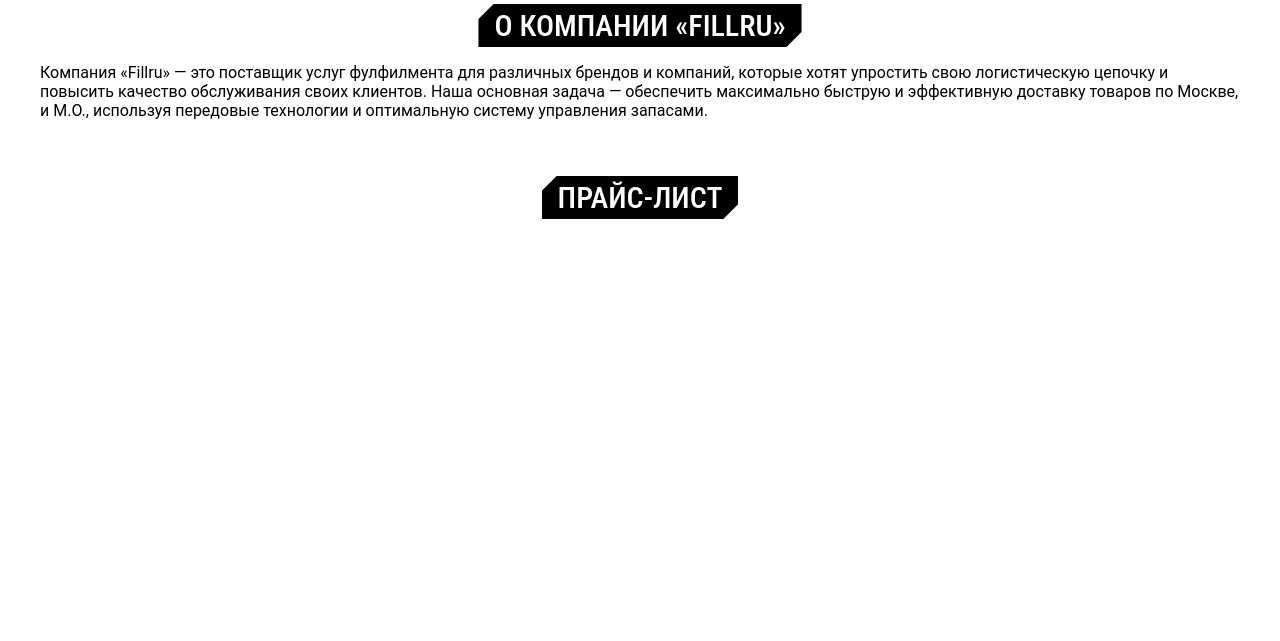
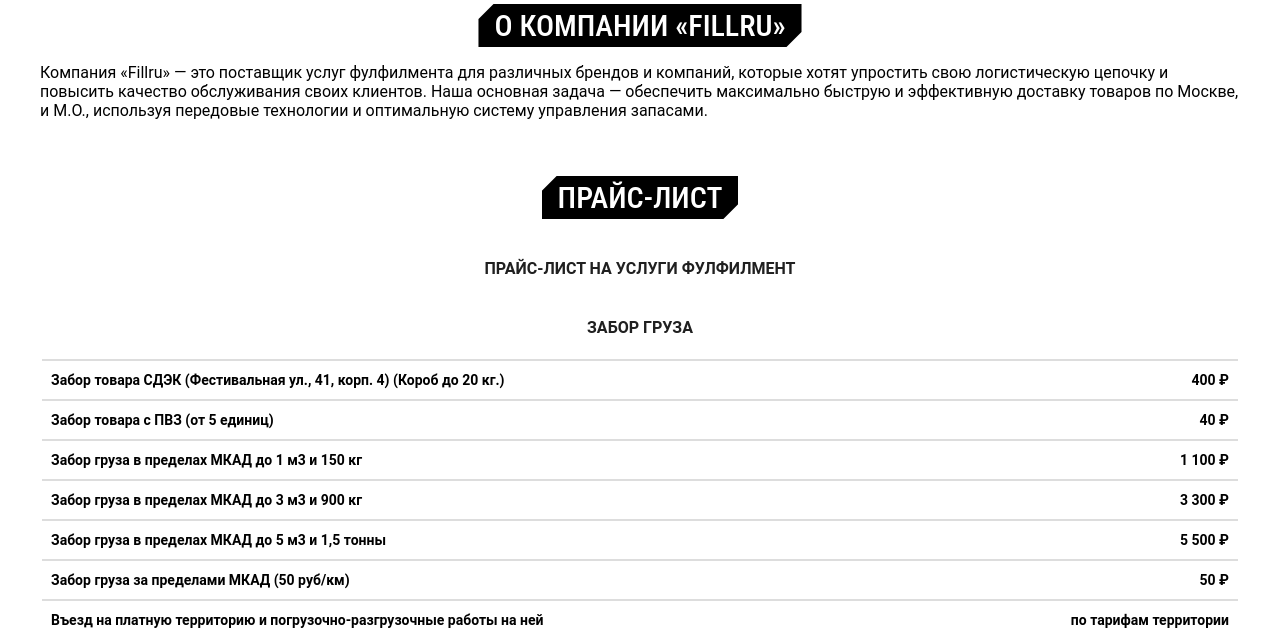
Before and after one commit to Elgrush/Fillru, a Django app: page / in a window 1280 px wide. Shown: the part 715-1356 px from the top of the page. Before the commit the page ends 934 px from the top, so only its background shows below. Run offline with Django 5.2, Linux system fonts and the light colour scheme.

Commit message:
Css for table done

```diff
--- a/main/templates/main/main.html
+++ b/main/templates/main/main.html
@@ -6,6 +6,7 @@
     <title>Fillru - FBS, FBO Фулфилмент в Москве: Ozon | WildBerries | Я.Маркет</title>
     <link rel="stylesheet" type="text/css" href="{% static 'css/main/main.css' %}">
    <link rel="shortcut icon" type="image/png" href="{{ MEDIA_URL }}/media/favicon.ico"/>
+   <script src="{% static 'js/main/main.js' %}" type="module"></script>
 </head>
 <body>
     {% include "navigation.html" %}
@@ -76,6 +77,59 @@
         <div class="BlackBoldMiddleBox">
         Прайс-лист
       </div>
+        <div class="table-header">
+          Прайс-лист на услуги фулфилмент
+        </div>
+
+
+        <div class="table-header">
+          Забор груза
+        </div>
+
+<table class="table-striped">
+  <tbody class="table-striped-body">
+    <tr class="table-striped-line">
+      <td>Забор товара СДЭК (Фестивальная ул., 41, корп. 4) (Короб до 20 кг.)
+          </td>
+      <td>400 ₽</td>
+    </tr>
+    <tr class="table-striped-line">
+      <td>
+      Забор товара с ПВЗ (от 5 единиц)
+          </td>
+      <td>40 ₽</td>
+    </tr>
+    <tr class="table-striped-line">
+      <td>
+      Забор груза в пределах МКАД до 1 м3 и 150 кг
+          </td>
+      <td>1 100 ₽</td>
+    </tr>
+    <tr class="table-striped-line">
+      <td>
+      Забор груза в пределах МКАД до 3 м3 и 900 кг</b></td>
+      <td>3 300 ₽</td>
+    </tr>
+    <tr class="table-striped-line">
+      <td>
+      Забор груза в пределах МКАД до 5 м3 и 1,5 тонны
+      </td>
+      <td>5 500 ₽</td>
+    </tr>
+    <tr class="table-striped-line">
+      <td>
+      Забор груза за пределами МКАД (50 руб/км)
+          </td>
+      <td>50 ₽</td>
+    </tr>
+    <tr class="table-striped-line">
+      <td>
+      Въезд на платную территорию и погрузочно-разгрузочные работы на ней</td>
+      <td>по тарифам территории</td>
+    </tr>
+  </tbody>
+</table>
+
     </section>
 </body>
 </html>
--- a/static/css/main/main.css
+++ b/static/css/main/main.css
@@ -135,3 +135,31 @@ body {
     font-family: Roboto, sans-serif;
     margin: auto;
 }
+
+.table-header {
+    margin-top: 40px;
+    text-transform: uppercase;
+    font-weight: 600;
+    color: rgb(32, 32, 32);
+}
+
+table.table-striped {
+    width: 100%;
+    margin-top: 20px;
+}
+
+.table-striped-body{
+    display: flex;
+    flex-direction: column;
+    font-weight: 700;
+    line-height: 20px;
+    font-size: 14px;
+}
+
+tr.table-striped-line {
+    display: flex;
+    justify-content: space-between;
+    border-top: 2px solid #ddd;
+    padding: 8px;
+    line-height: 1.42857143;
+}
--- /dev/null
+++ b/static/js/main/main.js
@@ -0,0 +1,13 @@
+//Highlights table rows
+for(let element of document.getElementsByClassName("table-striped-line"))
+{
+    if(element.id != "header-nav-links-demo_version")
+    {
+        element.addEventListener("mouseover", (event) => {
+            element.style["background-color"] = "rgb(200, 200, 200)";
+        });
+        element.addEventListener("mouseout", (event) => {
+            element.removeAttribute("style");
+        });
+    }
+};
--- a/static/js/navigation/navigation.js
+++ b/static/js/navigation/navigation.js
@@ -1,6 +1,6 @@
 import { illuminateObject } from "./handlersCollection.js"
 
-//Manages color swaps
+//Manages top bar color swaps
 for(let element of document.getElementsByClassName(".header-nav-links"))
 {
     if(element.id != "header-nav-links-demo_version")
```
